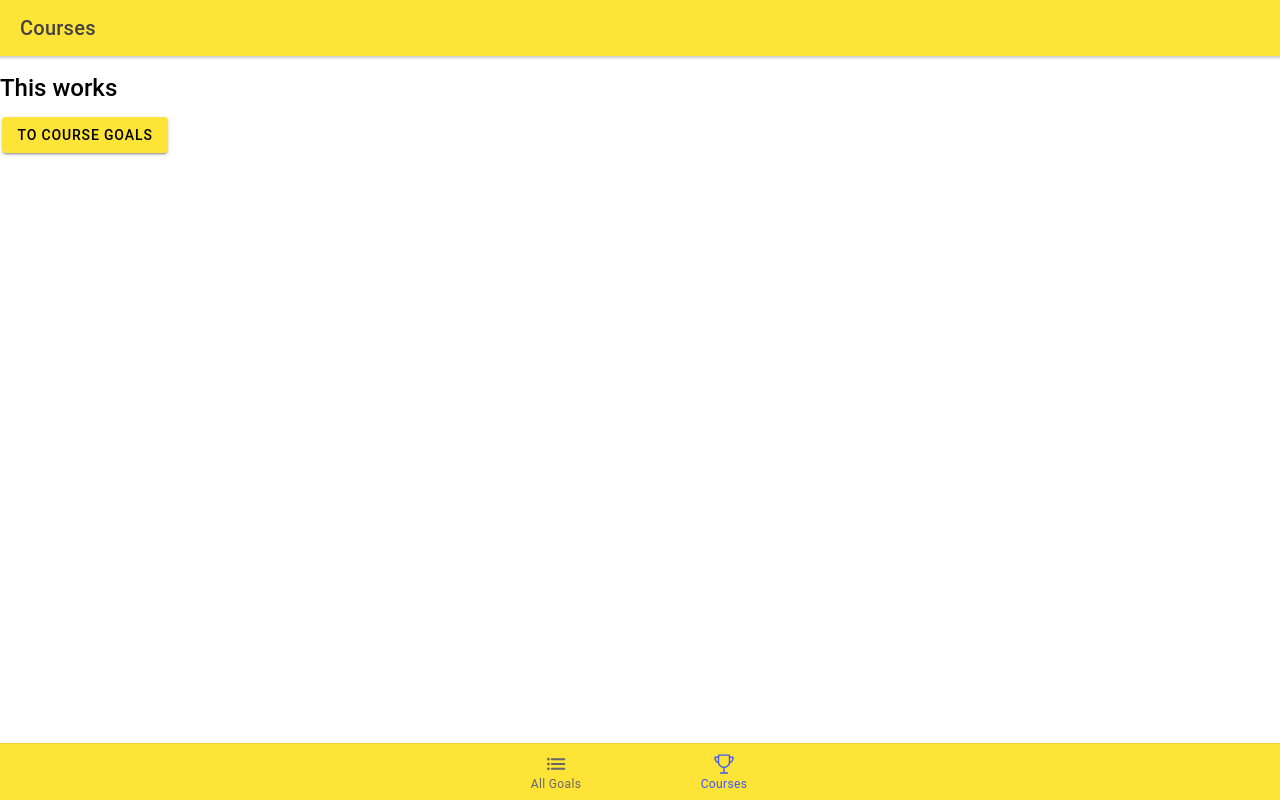
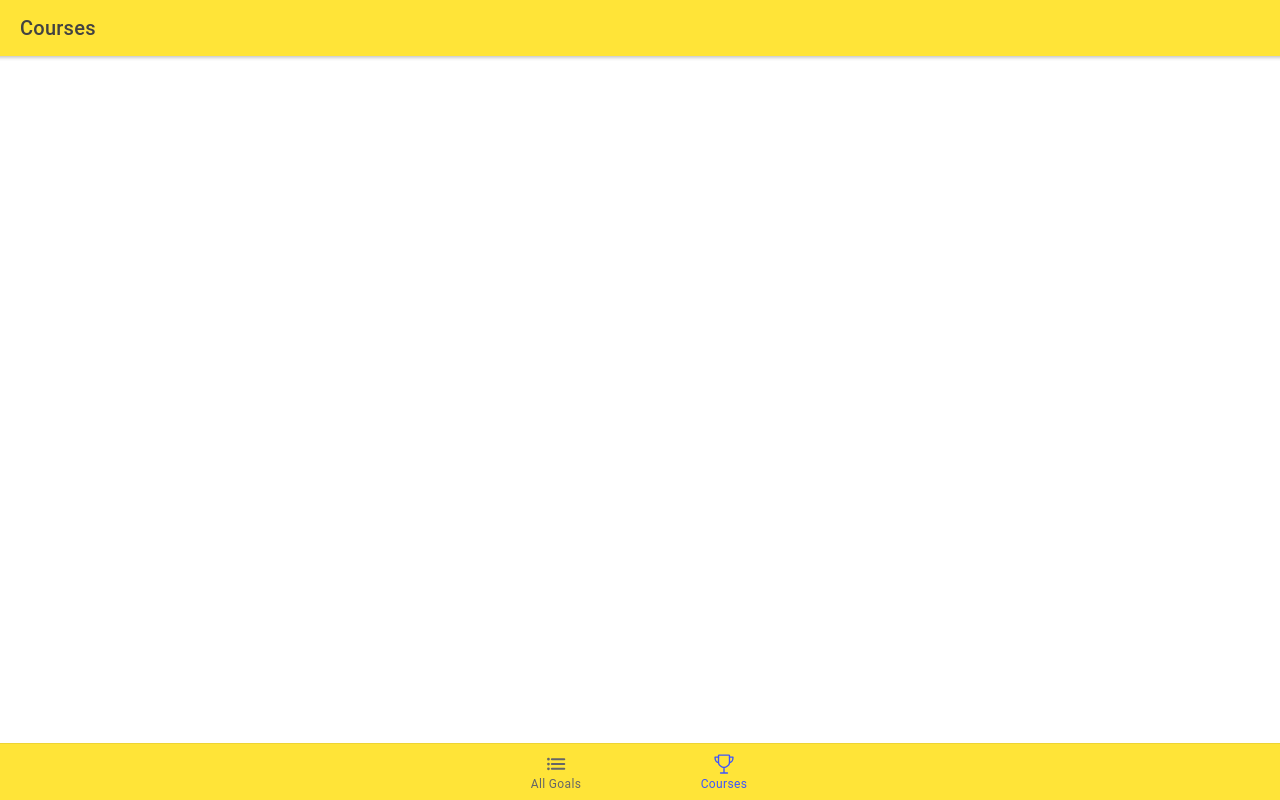
Before and after one commit to vladilins/ionic-udemy, a React (Create React App) app: page /courses in a window 1280 px wide. Built offline with nearby package versions, Linux system fonts and the light colour scheme.

Commit message:
add data

```diff
--- a/src/pages/Courses.tsx
+++ b/src/pages/Courses.tsx
@@ -6,8 +6,19 @@ import {
   IonTitle,
   IonButton,
   IonPage,
+  IonGrid,
+  IonRow,
+  IonCol,
+  IonCard,
+  IonCardContent,
 } from "@ionic/react";
 import { useHistory } from "react-router";
+
+const COURSE_DATA = [
+  { id: "c1", title: "Ionic + React" },
+  { id: "c2", title: "Java" },
+  { id: "c3", title: "C++" },
+];
 
 const Courses: React.FC = () => {
   const history = useHistory();
@@ -22,13 +33,20 @@ const Courses: React.FC = () => {
         </IonToolbar>
       </IonHeader>
       <IonContent>
-        <h2>This works</h2>
-        <div>
-          <IonButton routerLink="/course-goals">To course goals</IonButton>
-          {/* <IonButton onClick={changePageHandler} routerLink="/course-goals">
-            To course goals
-          </IonButton> */}
-        </div>
+        <IonGrid>
+          {COURSE_DATA.map((course) => {
+            <IonRow key={course.id}>
+              <IonCol size-md="4" offset-md="4">
+                <IonCard>
+                  <IonCardContent>
+                    <h2 className="ion-text-center">{course.title}</h2>
+                    <IonButton routerLink="">View Course Goals</IonButton>
+                  </IonCardContent>
+                </IonCard>
+              </IonCol>
+            </IonRow>;
+          })}
+        </IonGrid>
       </IonContent>
     </IonPage>
   );
```
